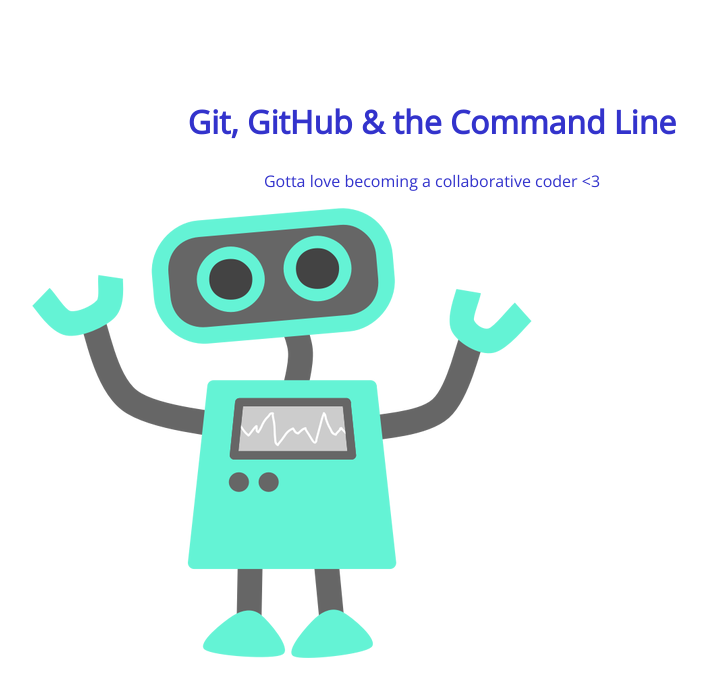
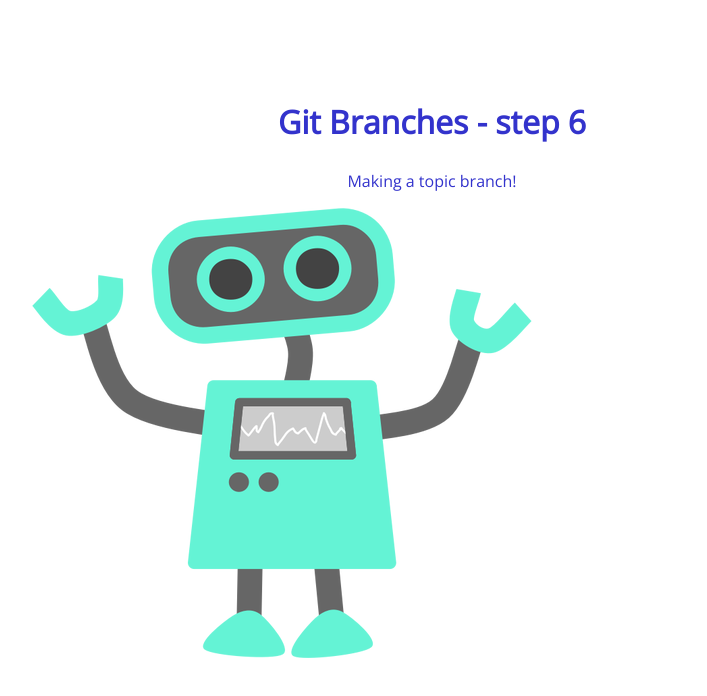
Before and after one commit to gordon-o/105-project, a plain HTML site: page index.html in a window 1280 px wide. Shown: the whole page, without its empty margins (208-915 px from the left). Drawn offline with nearby package versions, Linux system fonts and the light colour scheme.

Commit message:
Testing out a topic branch

```diff
--- a/index.html
+++ b/index.html
@@ -8,8 +8,8 @@
 </head>
 <body>
 	<section>
-		<h1>Git, GitHub & the Command Line</h1>
-		<p>Gotta love becoming a collaborative coder <3</p>
+		<h1>Git Branches - step 6</h1>
+		<p>Making a topic branch!</p>
 		<img src="img/happy-blue-robot.png">
 	</section>
 </body>
```
